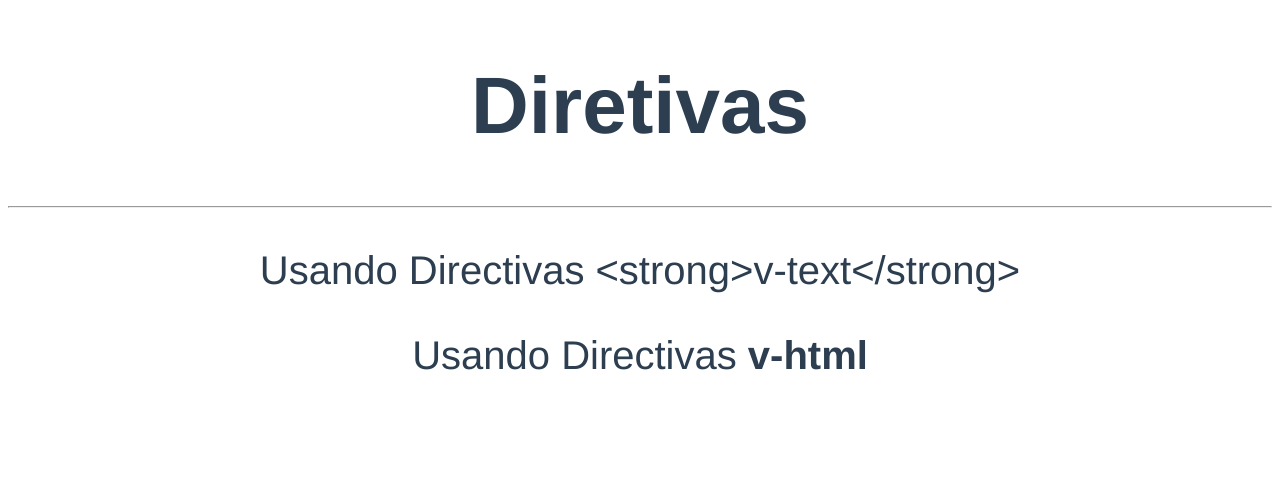
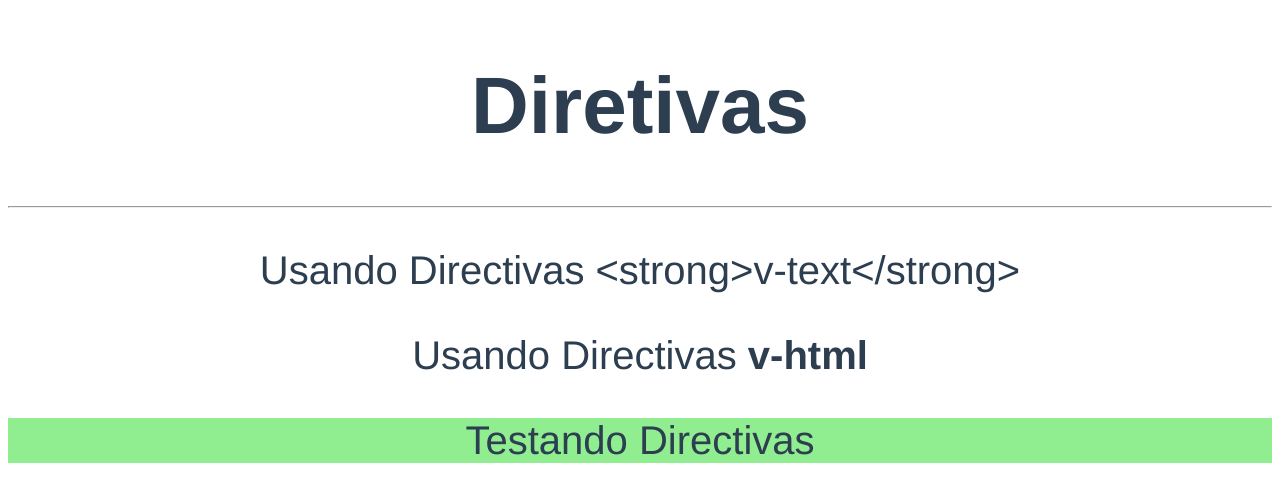
Before and after one commit to josemalcher/CODE3R-Curso-VueJS-2-O-Guia-Completo-incl-Vue-Router-Vuex, a Vue app in the folder Secao-12-Usando-e-Criando-Diretivas/181-Entendendo-Diretivas/diretivas-exercicios/: page / in a window 1280 px wide. Shown: the top 502 px of the page. Built offline with nearby package versions, Linux system fonts and the light colour scheme.

Commit message:
Seção 12: Usando e Criando Diretivas - 183. Criando uma Diretiva Simples

```diff
--- a/Secao-12-Usando-e-Criando-Diretivas/181-Entendendo-Diretivas/diretivas-exercicios/src/App.vue
+++ b/Secao-12-Usando-e-Criando-Diretivas/181-Entendendo-Diretivas/diretivas-exercicios/src/App.vue
@@ -4,6 +4,7 @@
     <hr>
     <p v-text="'Usando Directivas <strong>v-text</strong>'"></p>
     <p v-html="'Usando Directivas <strong>v-html</strong>'"></p>
+    <p v-destaque>Testando Directivas</p>
 	</div>
 </template>
 
--- a/Secao-12-Usando-e-Criando-Diretivas/181-Entendendo-Diretivas/diretivas-exercicios/src/main.js
+++ b/Secao-12-Usando-e-Criando-Diretivas/181-Entendendo-Diretivas/diretivas-exercicios/src/main.js
@@ -4,7 +4,9 @@ import App from './App.vue'
 Vue.config.productionTip = false
 
 Vue.directive('destaque', {
-
+	bind(el, binding, vnode) {
+		el.style.backgroundColor = 'lightgreen';
+	}
 })
 
 new Vue({
```
Also changed, not shown: 1 other file (tests, documents, lock files or other folders).
